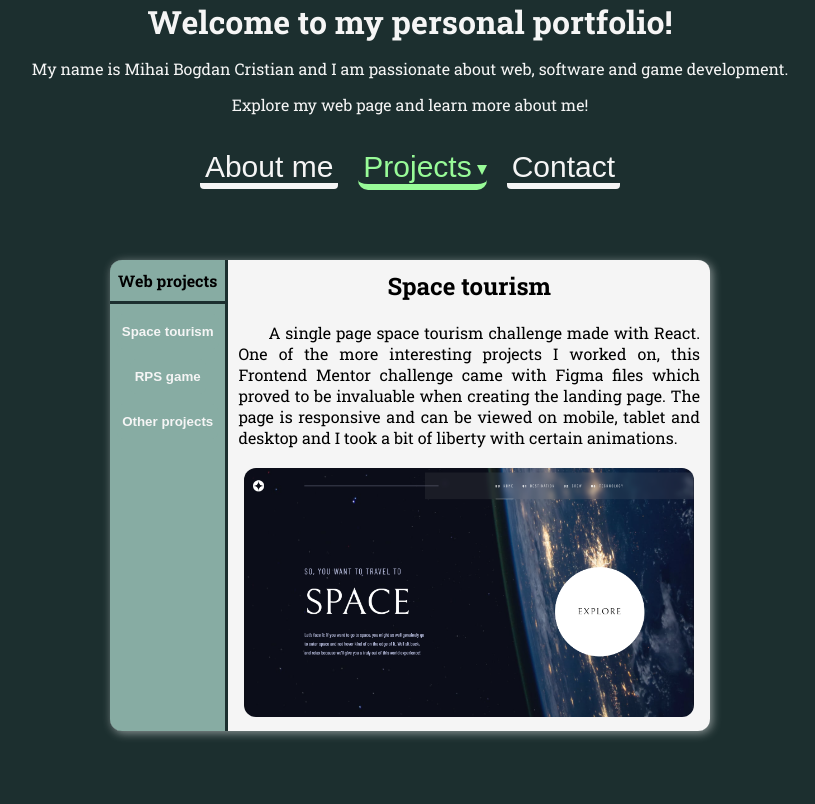
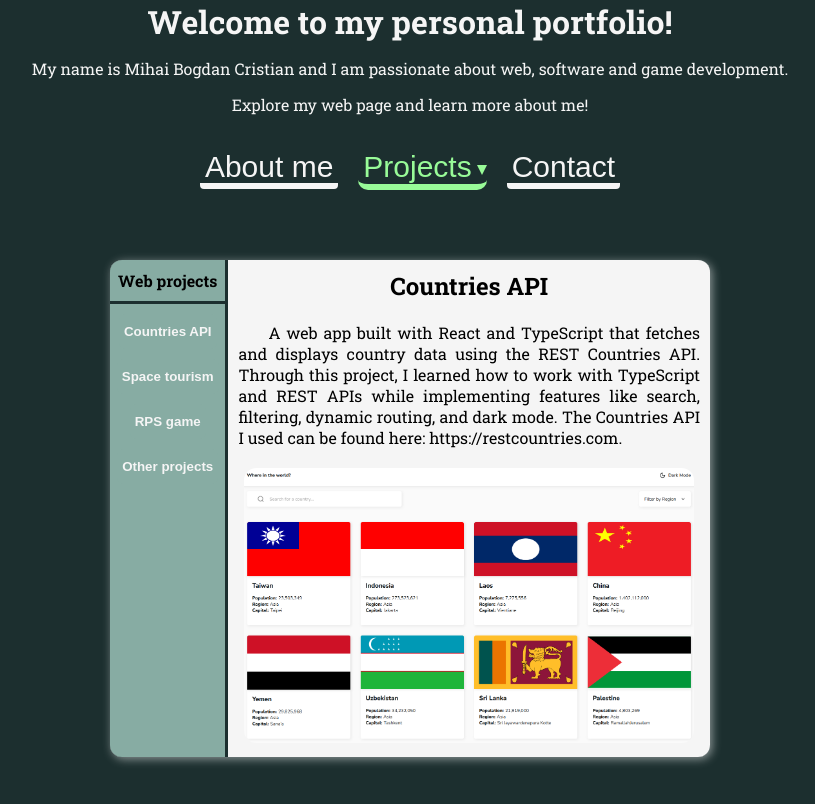
Before and after one commit to Raelian/my-portfolio, a React (Vite) app: page /my-portfolio/web in a window 1280 px wide. Shown: the top 804 px of the page, without its empty margins (230-1045 px from the left). Built offline with nearby package versions, Linux system fonts and the light colour scheme.

Commit message:
Add countries web project

```diff
--- a/src/components/content/web/Web.jsx
+++ b/src/components/content/web/Web.jsx
@@ -3,10 +3,21 @@ import './Web.scss';
 import rpsImage from "/image/web-images/rps_game/rps_game.png";
 import spaceTourism from "/image/web-images/space_tourism/space_tourism.png";
 import otherProjects from "/image/web-images/landing_pages/landing_pages.png";
+import countries from "/image/web-images/countries/countries.png";
 
 const projects = [
     {
         id: 1,
+        title: "Countries API",
+        description: `A web app built with React and TypeScript that fetches and displays
+        country data using the REST Countries API. Through this project, I learned how to
+        work with TypeScript and REST APIs while implementing features like search, filtering,
+        dynamic routing, and dark mode. The Countries API I used can be found here: https://restcountries.com.`,
+        image: countries,
+        link: "https://raelian.github.io/countries-api/"
+    },
+    {
+        id: 2,
         title: "Space tourism",
         description: `A single page space tourism challenge made with React.
         One of the more interesting projects I worked on, this Frontend Mentor challenge
@@ -17,7 +28,7 @@ const projects = [
         link: "https://raelian.github.io/space-tourism/"
     },
     {
-        id: 2,
+        id: 3,
         title: "RPS game",
         description: `A Rock-Paper-Scissors-Lizard-Spock game challenge from Frontend Mentor.
         I enhanced the original design by introducing a toggle between the classic Rock-Paper-Scissors mode
@@ -28,7 +39,7 @@ const projects = [
         link: "https://raelian.github.io/rock-paper-scissors-master/"
     },
     {
-        id: 3,
+        id: 4,
         title: "Other projects",
         description: `My journey started with Frontend Mentor, where I worked on various landing pages.
                       These early projects helped me build a solid foundation and refine my skills in
```
Also changed, not shown: public/image/web-images/countries/countries.png (added).
